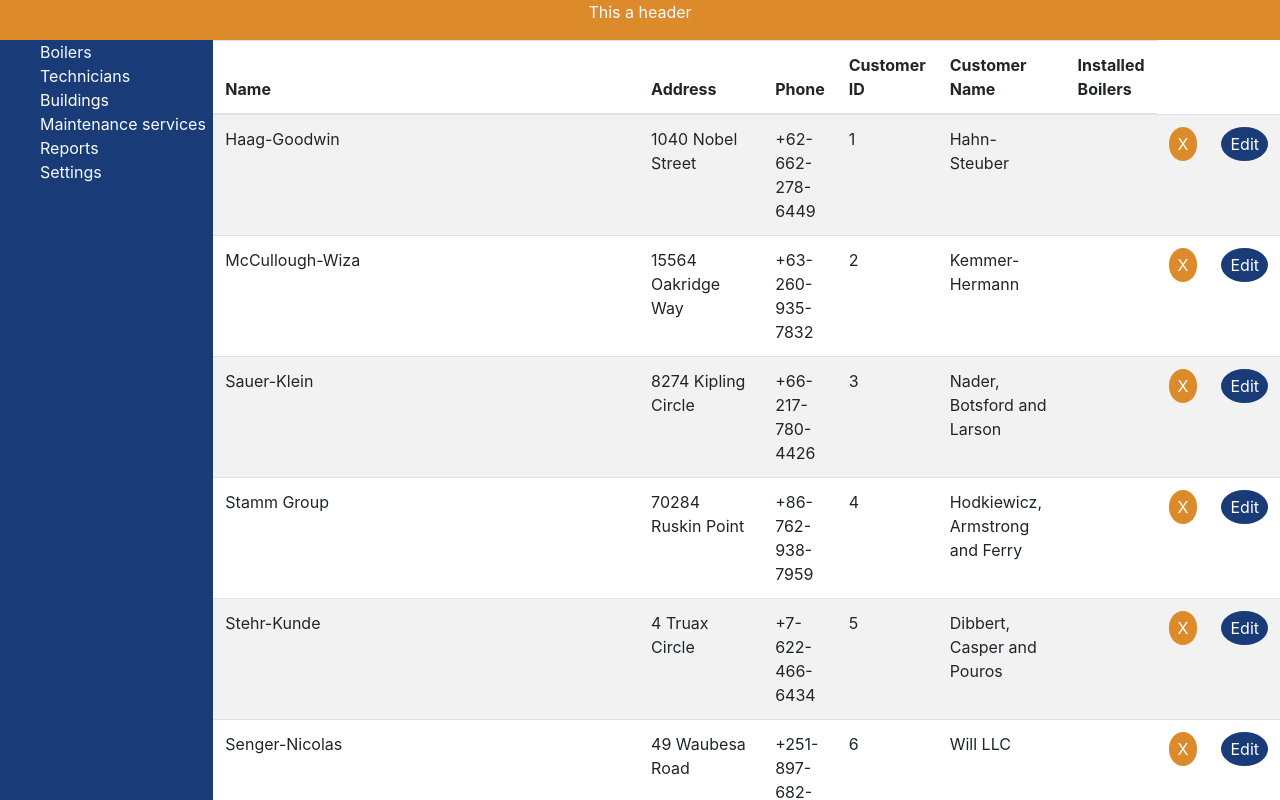
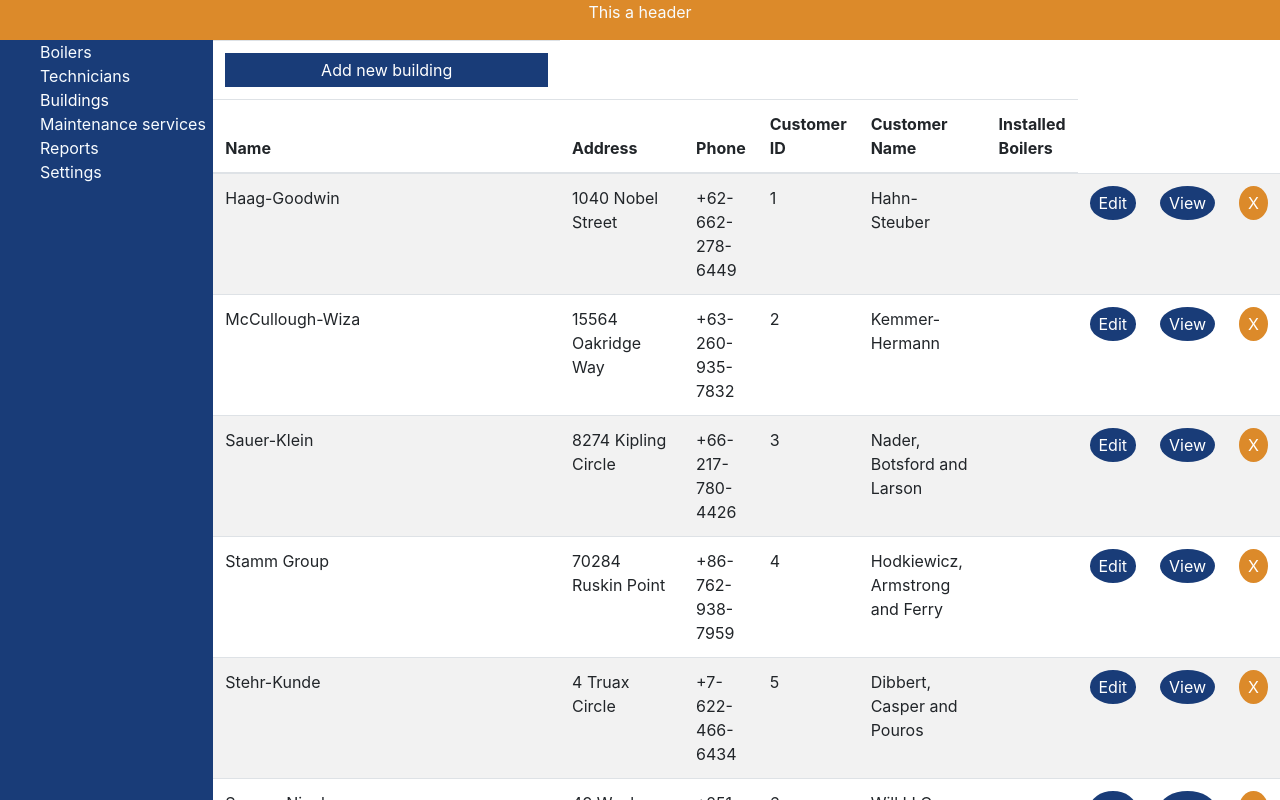
Before and after one commit to bergmannfederico/caldAR-FrontEnd, a React (Create React App) app: page /buildings in a window 1280 px wide. Shown: the top 800 px of the page. Built offline with nearby package versions, Linux system fonts and the light colour scheme.

Commit message:
Delete building

```diff
--- /dev/null
+++ b/src/components/AddNewBuilding.jsx
@@ -0,0 +1,6 @@
+import React from 'react';
+
+function AddNewBuilding() {
+    return ()
+
+}
--- a/src/components/Buildings.jsx
+++ b/src/components/Buildings.jsx
@@ -4,6 +4,10 @@ import "bootstrap/dist/css/bootstrap.min.css";
 
 const Buildings = () => {
   const [buildings, setBuildings] = useState([]);
+
+  const deleteBuilding = id => {
+    setBuildings(buildings.filter((buildings) => buildings.id !== id));
+  }
 
   useEffect(() => {
     setBuildings(Buildings1);
@@ -12,6 +16,7 @@ const Buildings = () => {
   return (
     <table className="table table-striped">
       <thead>
+        <tr><td><button style={btnStyleAdd}>Add new building</button></td></tr>
         <tr>
           <th scope="col">Name</th>
           <th scope="col">Address</th>
@@ -32,14 +37,6 @@ const Buildings = () => {
             <td>{item.installedBoilers}</td>
             <td>
               <button
-                style={btnStyleDel}
-                //onClick={item.delBuilding.bind(this, item.id)}
-              >
-                X
-              </button>
-            </td>
-            <td>
-              <button
                 style={btnStyleEdit}
                 /*onClick={item.editBuilding.bind(
                item,item.id ,
@@ -51,6 +48,17 @@ const Buildings = () => {
               )}*/
               >
                 Edit
+              </button>
+            </td>
+            <td>
+              <button style={btnStyleEdit}>View</button>
+            </td>
+            <td>
+              <button
+                style={btnStyleDel}
+               onClick={deleteBuilding.bind(this, item.id)}
+              >
+                X
               </button>
             </td>
           </tr>
@@ -77,5 +85,14 @@ const btnStyleDel = {
   cursor: "pointer",
   float: "right",
 };
+const btnStyleAdd = {
+  background: "#193C78",
+  color: "#fff",
+  border: "none",
+  padding: "5px 5px",
+  cursor: "pointer",
+  float: "right",
+
+};
 
 export default Buildings;
```
Also changed, not shown: src/components/AddNewBuilding.module.css (added), 1 other file (tests, documents, lock files or other folders).
